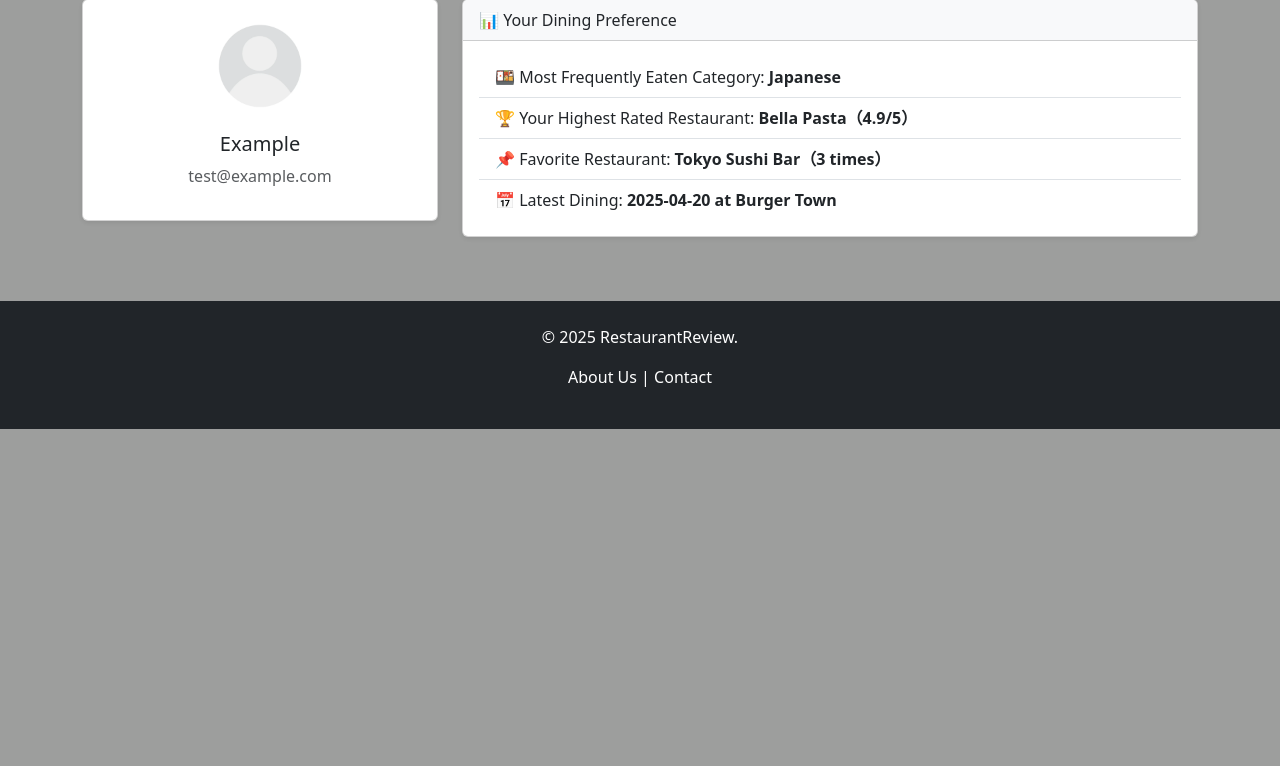
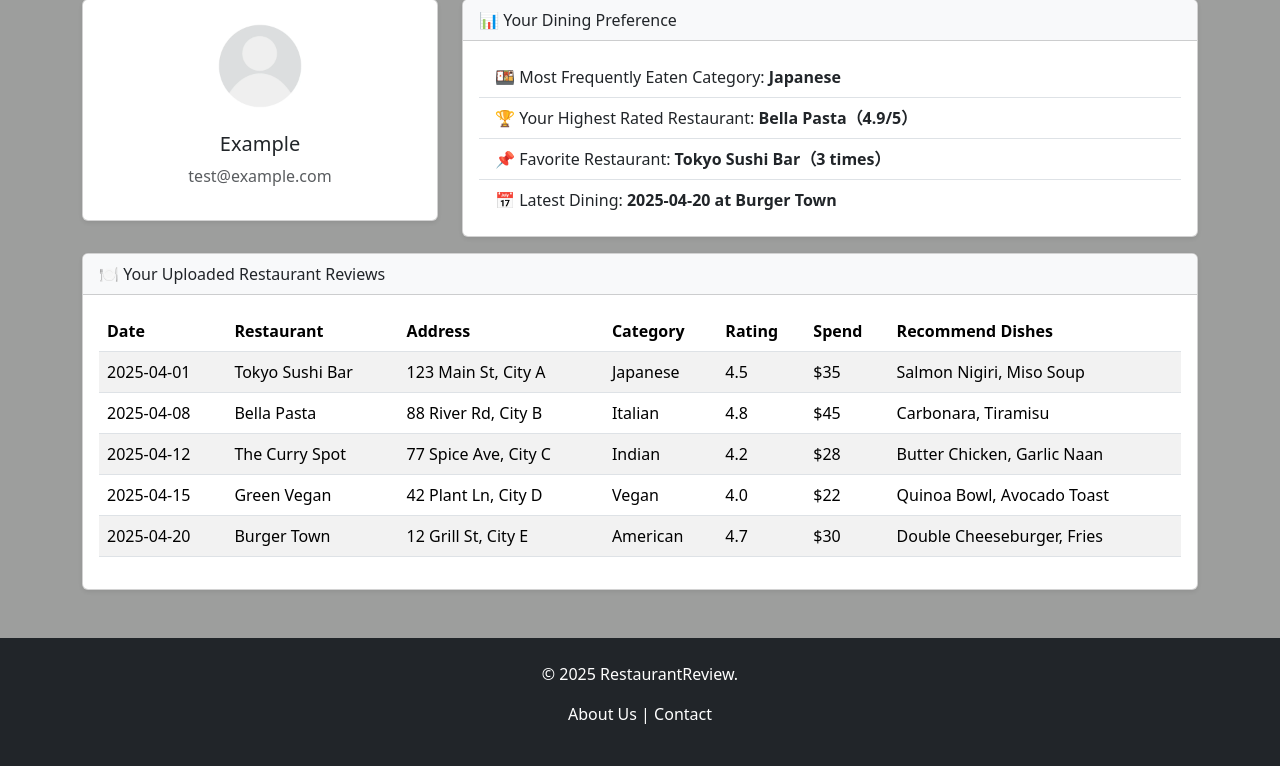
Before and after one commit to samueltl21/restaurantreview, a Flask app: page /profile in a window 1280 px wide. Shown: the part 81-847 px from the top of the page. Before the commit the page ends 510 px from the top, so only its background shows below. Run offline with Flask 3, Linux system fonts and the light colour scheme.

Commit message:
add review table on profile page

```diff
--- a/app/templates/profile.html
+++ b/app/templates/profile.html
@@ -53,5 +53,73 @@ endblock %} {% block content %}
       </div>
     </div>
   </div>
+  <!-- Uploaded Restaurant Table -->
+  <div class="card shadow-sm mb-4">
+    <div class="card-header bg-light">🍽️ Your Uploaded Restaurant Reviews</div>
+    <div class="card-body">
+      <div class="table-responsive">
+        <table class="table table-striped align-middle">
+          <thead>
+            <tr>
+              <th>Date</th>
+              <th>Restaurant</th>
+              <th>Address</th>
+              <th>Category</th>
+              <th>Rating</th>
+              <th>Spend</th>
+              <th>Recommend Dishes</th>
+            </tr>
+          </thead>
+          <tbody>
+            <tr>
+              <td>2025-04-01</td>
+              <td>Tokyo Sushi Bar</td>
+              <td>123 Main St, City A</td>
+              <td>Japanese</td>
+              <td>4.5</td>
+              <td>$35</td>
+              <td>Salmon Nigiri, Miso Soup</td>
+            </tr>
+            <tr>
+              <td>2025-04-08</td>
+              <td>Bella Pasta</td>
+              <td>88 River Rd, City B</td>
+              <td>Italian</td>
+              <td>4.8</td>
+              <td>$45</td>
+              <td>Carbonara, Tiramisu</td>
+            </tr>
+            <tr>
+              <td>2025-04-12</td>
+              <td>The Curry Spot</td>
+              <td>77 Spice Ave, City C</td>
+              <td>Indian</td>
+              <td>4.2</td>
+              <td>$28</td>
+              <td>Butter Chicken, Garlic Naan</td>
+            </tr>
+            <tr>
+              <td>2025-04-15</td>
+              <td>Green Vegan</td>
+              <td>42 Plant Ln, City D</td>
+              <td>Vegan</td>
+              <td>4.0</td>
+              <td>$22</td>
+              <td>Quinoa Bowl, Avocado Toast</td>
+            </tr>
+            <tr>
+              <td>2025-04-20</td>
+              <td>Burger Town</td>
+              <td>12 Grill St, City E</td>
+              <td>American</td>
+              <td>4.7</td>
+              <td>$30</td>
+              <td>Double Cheeseburger, Fries</td>
+            </tr>
+          </tbody>
+        </table>
+      </div>
+    </div>
+  </div>
 </div>
 {% endblock %}
```
